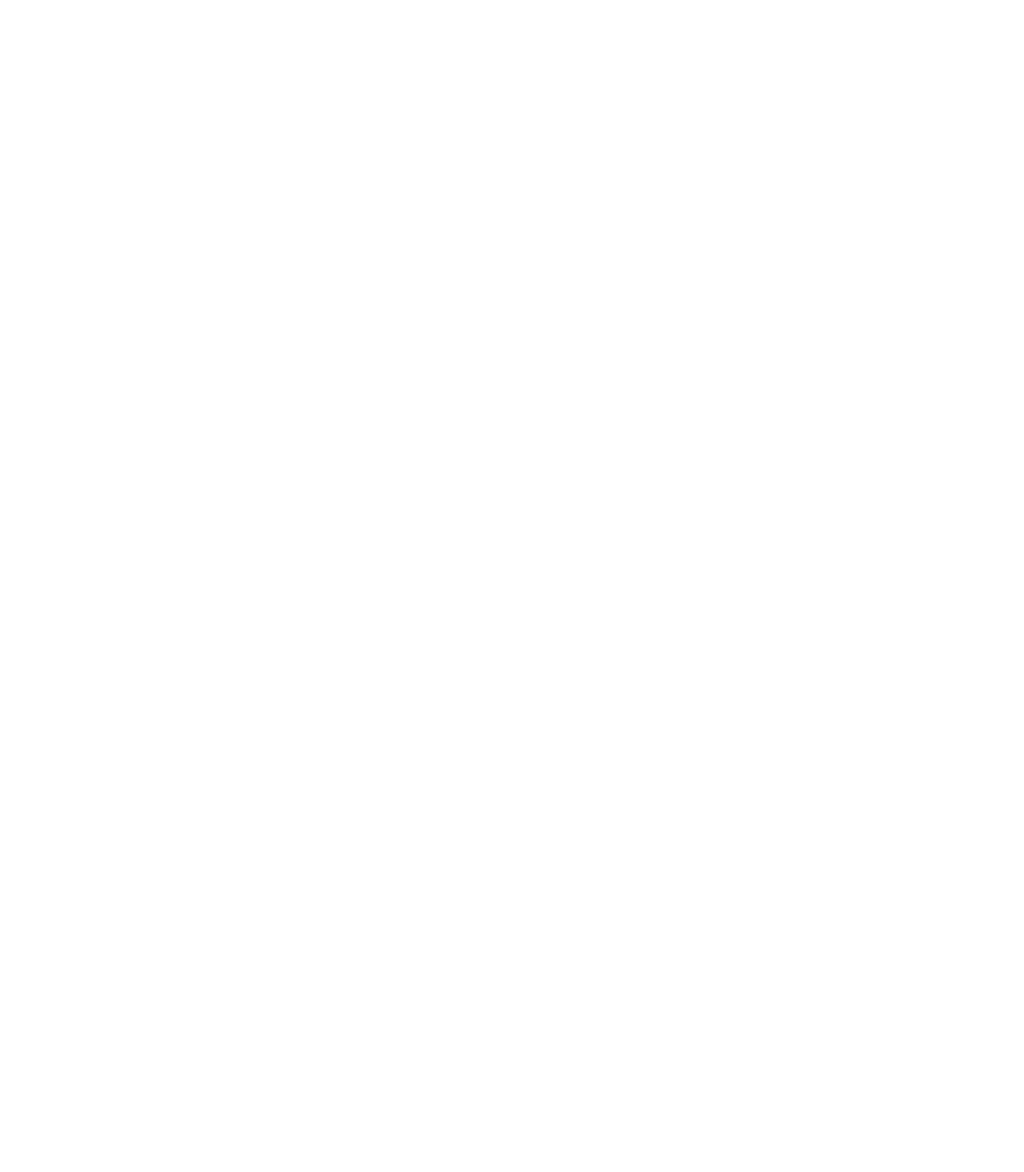
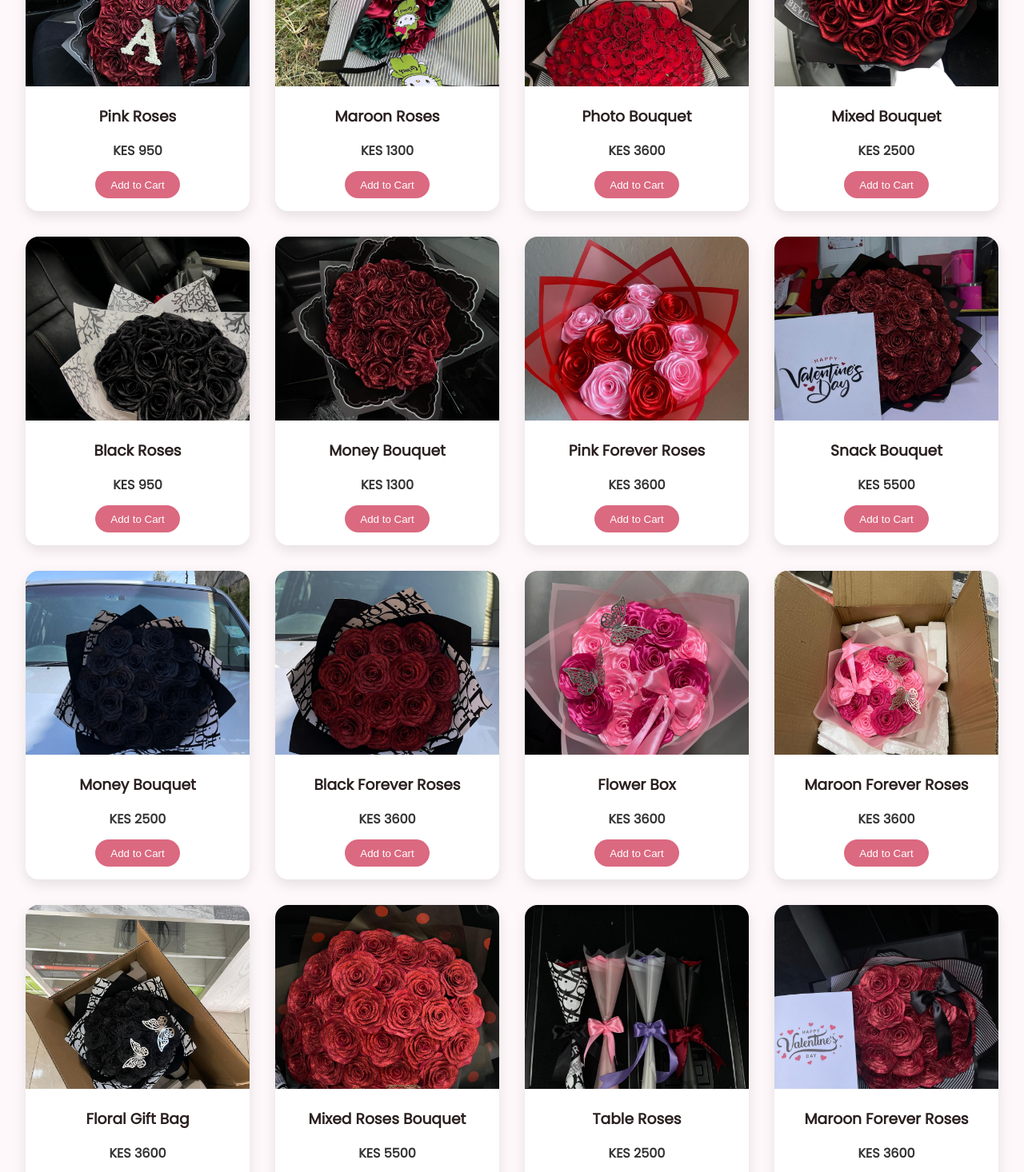
Before and after one commit to M-Saleh-N/capston-project-3, a React (Create React App) app: page /products in a window 1280 px wide. Shown: the part 2460-3926 px from the top of the page at 80% size. Before the commit the page ends 2338 px from the top, so only its background shows below. Built offline with nearby package versions, Linux system fonts and the light colour scheme.

Commit message:
added more products

```diff
--- a/src/pages/Products.js
+++ b/src/pages/Products.js
@@ -19,6 +19,30 @@ import katty2 from '../assets/katty2.jpg';
 import katty3 from '../assets/katty3.jpg';
 import mixedMroon from '../assets/mixed-maroon.jpg';
 import mothersDay from '../assets/mothers-day.jpg';
+
+import img20 from '../assets/20.jpg';
+import img21 from '../assets/21.jpg';
+import img22 from '../assets/22.jpg';
+import img23 from '../assets/23.jpg';
+import img24 from '../assets/24.jpg';
+import img25 from '../assets/25.jpg';
+import img26 from '../assets/26.jpg';
+import img27 from '../assets/27.jpg';
+import img28 from '../assets/28.jpg';
+import img29 from '../assets/29.jpg';
+import img30 from '../assets/30.jpg';
+import img31 from '../assets/31.jpg';
+import img32 from '../assets/32.jpg';
+import img33 from '../assets/33.jpg';
+import img34 from '../assets/34.jpg';
+import img35 from '../assets/35.jpg';
+import img36 from '../assets/36.jpg';
+import img37 from '../assets/37.jpg';
+import img38 from '../assets/38.jpg';
+import img41 from '../assets/41.jpg';
+import img39 from '../assets/39.jpg';
+import img40 from '../assets/40.jpg';
+
 
 
 
@@ -46,6 +70,30 @@ const ProductsPage = () => {
     { id: 17, name: 'Maroon Forever Roses', price: 3600, imgUrl:  mothersDay},
     { id: 18, name: 'Pink Mixed Bouquet', price: 3600, imgUrl: cutePink},
     { id: 19, name: 'Floral Gift Bag', price: 3600, imgUrl: katty2 },
+
+
+    { id: 20, name: 'Red Mixed Bouquet', price: 2500, imgUrl: img20 },
+    { id: 21, name: 'Pink Roses', price: 950, imgUrl: img21 },
+    { id: 22, name: 'Maroon Roses', price: 1300, imgUrl: img22 },
+    { id: 23, name: 'Photo Bouquet', price: 3600, imgUrl: img23 },
+    { id: 24, name: 'Mixed Bouquet', price: 2500, imgUrl: img24 },
+    { id: 25, name: 'Black Roses', price: 950, imgUrl: img25 },
+    { id: 26, name: 'Money Bouquet', price: 1300, imgUrl: img26 },
+    { id: 27, name: 'Pink Forever Roses', price: 3600, imgUrl: img27 },
+    { id: 28, name: 'Snack Bouquet', price: 5500, imgUrl: img28 },
+    { id: 29, name: 'Money Bouquet', price: 2500, imgUrl: img29 },
+    { id: 30, name: 'Black Forever Roses', price: 3600, imgUrl: img30 },
+    { id: 31, name: 'Flower Box', price: 3600, imgUrl: img31 },
+    { id: 32, name: 'Maroon Forever Roses', price: 3600, imgUrl: img32 },
+    { id: 33, name: 'Floral Gift Bag', price: 3600, imgUrl: img33 },
+    { id: 34, name: 'Mixed Roses Bouquet', price: 5500, imgUrl: img34 },
+    { id: 35, name: 'Table Roses', price: 2500, imgUrl: img35 },
+    { id: 36, name: 'Maroon Forever Roses', price: 3600, imgUrl: img36 },
+    { id: 37, name: 'Pink Mixed Bouquet', price: 3600, imgUrl: img37 },
+    { id: 38, name: 'Floral Gift Bag', price: 3600, imgUrl: img38 },
+    { id: 39, name: 'Special Gift Box', price: 3000, imgUrl: img39 }, // optional placeholder
+    { id: 40, name: 'Luxury Box', price: 4500, imgUrl: img40 },       // optional placeholder
+    { id: 41, name: 'Rose Heart Box', price: 3800, imgUrl: img41 },
   ];
 
   return (
```
